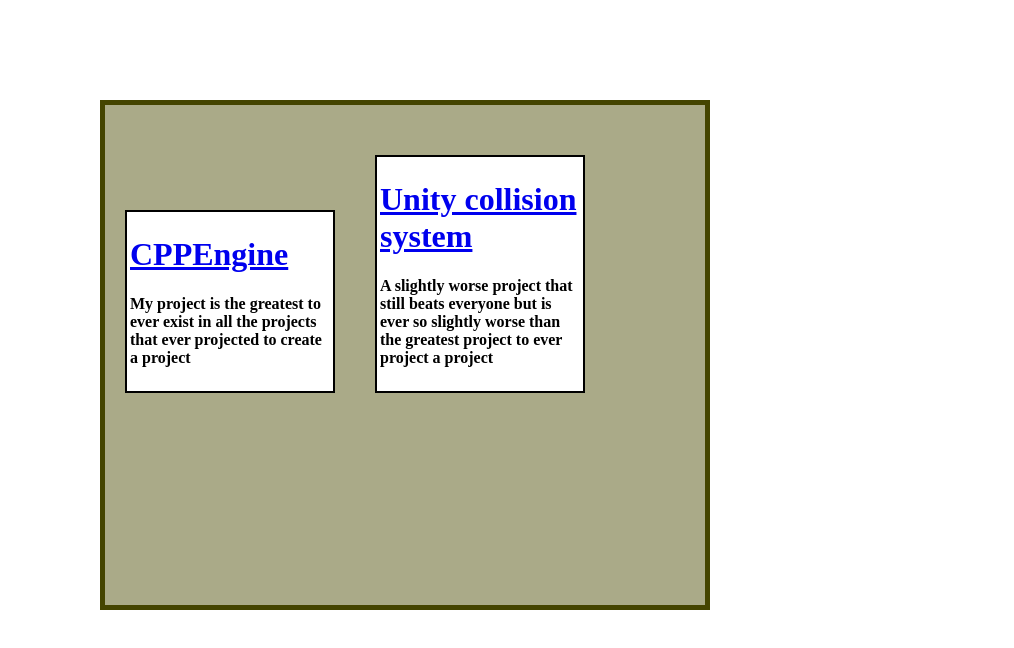
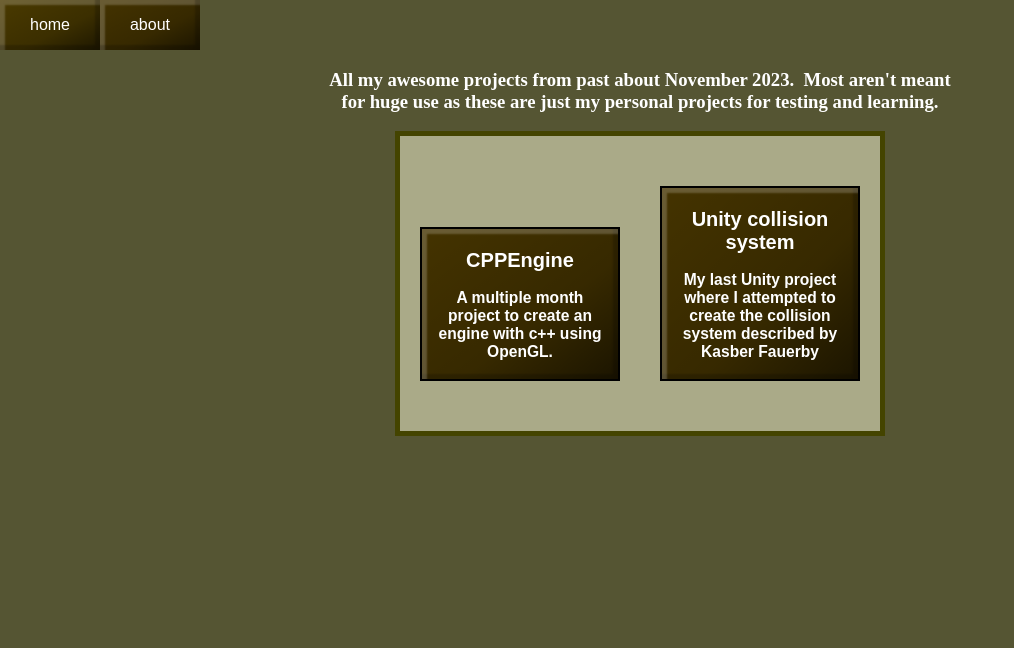
Before and after one commit to Slycodger/Slycodger.github.io, a plain HTML site: page index.html in a window 1280 px wide. Shown: the whole page, without its empty margins (0-1014 px from the left). Drawn offline with Linux system fonts and the light colour scheme.

Commit message:
-8/6/2024

```diff
--- /dev/null
+++ b/About/Run.js
@@ -0,0 +1,4 @@
+startBackground(...[new pageButton("home", "../index.html"), new pageButton("about", "index.html")]);
+br();
+br();
+addText("bigText", "Hello hello this should be big text");
--- /dev/null
+++ b/CPPEngine/Run.js
@@ -0,0 +1,6 @@
+startBackground(...[new pageButton("home", "../index.html"), new pageButton("about", "../About/index.html")]);
+br();
+addButtons("clickButtons", ...[new pageButton("Download", "https://github.com/Slycodger/CPPEngine/archive/refs/tags/slycodger.zip"), new pageButton("Git", "https://github.com/Slycodger/CPPEngine/tree/slycodger")]);
+br();
+br();
+addText("bigText", "Some form of a C++ engine.  I never got around to everything I wanted, like sound and a good lighting system.  It is still a decent way to test out OpenGL within C++ with object control, text, some form of a camera system, shader control, and just vague stuff you need for an engine.  There has been all sorts of things in here that I decided to remove/set aside such as stencil lighting, lines, auto rebuild on file change, and a script viewer.  I have not made a version for easy use yet as this git has just been a way to save the files individually, instead of sharing the entire project for use out of the box.  This is definitely not a good engine, but can be used as a baseline for creating things.  Think of it as a template project that you can build yourself.  If I get better at all of this I will come back and redo most things to make this a proper engine.  The reason for 90% of the code being HTML is because of one of the libraries.  I think it's freeType but I'm not too sure.  The entire project that I made is around 3000 lines.  So it's pretty small if you want to change up stuff or look through for yourself.  Be prepared to be disappointed, I never made any neat or nice code since I want to work on something else");
--- /dev/null
+++ b/Functions.js
@@ -0,0 +1,83 @@
+class pageButton {
+    constructor(text, link) {
+        this.text = text;
+        this.link = link;
+    }
+}
+
+function createMainBox() {
+    ParentBox = document.createElement('div');
+    ParentBox.className = "projectParent";
+    document.body.appendChild(ParentBox);
+}
+
+function createProjectBox(TitleText, Weblink, DescriptionText) {
+    var Button = document.createElement("button");
+    var TextDiv = document.createElement("div");
+    var MainText = document.createElement("h2");
+    var SecondaryText = document.createElement("h3");
+    var HyperLink = document.createElement("a");
+    MainText.append(TitleText);
+    SecondaryText.append(DescriptionText);
+    HyperLink.setAttribute("href", Weblink);
+    Button.className = "projectElement";
+    TextDiv.className = "boxText";
+    TextDiv.appendChild(MainText);
+    TextDiv.appendChild(SecondaryText);
+    Button.appendChild(TextDiv);
+    HyperLink.appendChild(Button);
+    ParentBox.appendChild(HyperLink);
+}
+
+function addDescription(Description)
+{
+	var DescriptionDiv = document.createElement("div");
+    var DescriptionText = document.createElement("h3");
+    DescriptionDiv.className = "descriptionText";
+    DescriptionText.append(Description.replaceAll('  ', '\xA0\xA0'));
+    DescriptionDiv.appendChild(DescriptionText);
+    document.body.appendChild(DescriptionDiv);
+}
+function addText(div, Text)
+{
+	var TextDiv = document.createElement("div");
+	var TextElement = document.createElement("h1");
+
+	TextDiv.className = div;
+	TextElement.append(Text.replaceAll('  ', '\xA0\xA0'));
+
+	TextDiv.appendChild(TextElement);
+	document.body.appendChild(TextDiv);
+}
+
+function br()
+{
+	document.body.appendChild(document.createElement("br"));
+}
+
+function startBackground(...Links)
+{
+    document.body.style.backgroundColor = "#555533";
+	addButtons("homeButtons", ...Links);
+}
+
+function addButtons(divClass, ...Links)
+{
+	for(let Button of Links)
+	{
+		var ButtonClass = document.createElement("button");
+		var ButtonLink = document.createElement("a");
+		var DivElement = document.createElement("div");
+
+		DivElement.className = divClass;
+		ButtonClass.className = "pageButton";
+
+		ButtonLink.setAttribute("href", Button.link);
+		ButtonClass.append(Button.text);
+
+		ButtonLink.appendChild(ButtonClass);
+		DivElement.appendChild(ButtonLink);
+
+		document.body.appendChild(DivElement);
+	}
+}
--- /dev/null
+++ b/Run.js
@@ -0,0 +1,8 @@
+var ParentBox;
+
+startBackground(...[new pageButton("home", "index.html"), new pageButton("about", "./About/index.html")]);
+br();
+addDescription("All my awesome projects from past about November 2023.  Most aren't meant for huge use as these are just my personal projects for testing and learning.");
+createMainBox();
+createProjectBox("CPPEngine", "./CPPEngine/index.html", "A multiple month project to create an engine with c++ using OpenGL.");
+createProjectBox("Unity collision system", "./UnityCollisionSystem/index.html", "My last Unity project where I attempted to create the collision system described by Kasber Fauerby");
--- a/Styles.css
+++ b/Styles.css
@@ -1,20 +1,109 @@
 .projectParent {
-    position: absolute;
     background-color: #aaaa88;
     border: 5px solid #444400;
-    width: 600px;
-    height: 500px;
-    top: 100px;
-    left: 100px;
+    width: fit-content;
+    height: fit-content;
+    max-width: 1500px;
+    text-align: center;
+    margin: auto;
 }
 
-.projectElement
-{
+.projectElement {
     display: inline-block;
     margin: 50px 20px 50px 20px;
     border: 2px solid #000000;
     padding: 3px 3px 3px 3px;
     max-width: 200px;
     height: fit-content;
-    background-color: #ffffffff;
+    background-color: #443300;
+    color: #fff;
+    box-shadow: inset 5px 5px 2px rgba(255, 255, 255, 0.2), inset -5px -5px 2px rgba(0, 0, 0, 0.2);
+    background-image: linear-gradient( to top left, rgba(0, 0, 0, 0.6), rgba(0, 0, 0, 0.2) 40%, rgba(0, 0, 0, 0) );
 }
+
+.projectElement:hover
+{
+    background-color: #4a3a00;
+}
+
+.projectElement:active
+{
+    box-shadow: inset 5px 5px 2px rgba(0, 0, 0, 0.2), inset -5px -5px 2px rgba(255, 255, 255, 0.2);
+    background-image: linear-gradient( to bottom right, rgba(0, 0, 0, 0.6), rgba(0, 0, 0, 0.2) 40%, rgba(0, 0, 0, 0));
+}
+
+.boxText
+{
+    margin: 5px 10px 5px 10px;
+}
+
+.projectElement a:link
+{
+    color: #fff;
+}
+.projectElement a:visited
+{
+    color: #fff;
+}
+.projectElement a:hover
+{
+    color: #aaa;
+}
+.projectElement a:active
+{
+    color: #222;
+}
+
+.descriptionText
+{
+    text-align: center;
+    color: #fff;
+	margin-left: 25%;
+	margin-right: 25%;
+}
+
+.bigText
+{
+	background-color: #000;
+	text-align: center;
+	color: #0ff;
+	margin: 0 10% 0 10%;
+	border: 2px solid #fff;
+	padding: 10px 10px 10px 10px;
+	overflow-wrap: anywhere;
+}
+
+.pageButton
+{
+    border: 0;
+    background-color: #443300;
+    width: fit-content;
+    float: inherit;
+    min-width: 100px;
+    min-height: 50px;
+    color: #ffffff;
+    font-size: 1rem;
+    box-shadow: inset -5px -5px 2px rgba(0, 0, 0, 0.2), inset 5px 5px 2px rgba(255, 255, 255, 0.2);
+    background-image: linear-gradient( to top left, rgba(0, 0, 0, 0.6), rgba(0, 0, 0, 0.2) 40%, rgba(0, 0, 0, 0) );
+}
+.pageButton:hover
+{
+    background-color: #4a3a00;
+}
+.pageButton:active
+{
+    box-shadow: inset 5px 5px 2px rgba(0, 0, 0, 0.2), inset -5px -5px 2px rgba(255, 255, 255, 0.2);
+    background-image: linear-gradient( to bottom right, rgba(0, 0, 0, 0.6), rgba(0, 0, 0, 0.2) 40%, rgba(0, 0, 0, 0));
+}
+
+.clickButtons
+{
+	margin: 0 0 0 30%;
+	display: inline-block;
+}
+
+.homeButtons
+{
+	margin: -8px 8px 0px -8px;
+	display: inline-block;
+}
--- a/Type.js
+++ /dev/null
@@ -1,26 +0,0 @@
-createMainBox();
-createProjectBox("CPPEngine", "https://slycodger55.github.io/CPPEngine/", "My project is the greatest to ever exist in all the projects that ever projected to create a project");
-createProjectBox("Unity collision system", "https://github.com/Slycodger55/CollisionTest", "A slightly worse project that still beats everyone but is ever so slightly worse than the greatest project to ever project a project");
-var ParentBox;
-function createMainBox() {
-    ParentBox = document.createElement('div');
-    ParentBox.className = "projectParent";
-    document.body.appendChild(ParentBox);
-}
-function createProjectBox(TitleText, Weblink, DescriptionText) {
-    var DivElement = document.createElement("div");
-    var MainText = document.createElement("h1");
-    var HyperLink = document.createElement("a");
-    var SecondaryText = document.createElement("h4");
-    MainText.appendChild(HyperLink);
-    HyperLink.setAttribute("href", Weblink);
-    HyperLink.appendChild(document.createTextNode(TitleText));
-    SecondaryText.appendChild(document.createTextNode(DescriptionText));
-    DivElement.className = "projectElement";
-    DivElement.appendChild(MainText);
-    DivElement.appendChild(SecondaryText);
-    ParentBox.appendChild(DivElement);
-}
-function showInputs() {
-}
-//# sourceMappingURL=Type.js.map
--- /dev/null
+++ b/UnityCollisionSystem/Run.js
@@ -0,0 +1,6 @@
+startBackground(...[new pageButton("home", "../index.html"), new pageButton("about", "../About/index.html")]);
+br();
+addButtons("clickButtons", ...[new pageButton("Download", "https://github.com/Slycodger/CollisionTest/archive/refs/tags/slycodger.zip"), new pageButton("Git", "https://github.com/Slycodger/CollisionTest/tree/slycodger")]);
+br();
+br();
+addText("bigText", "A unity project that I created in hopes of making a collision system described by Kasper Fauerby.  It does not support rotations as I made this before I got into the mess of transformations.  The code is just about unreadable for me because I only really learned how to write readable code recently.  There should already be a scene prepared, or you can create your own.  It should support all closed meshes as long as they aren't rotated in the Unity editor.  I have not thoroughly tested this, but from what I can remember it shouldn't have any issues with any closed meshes.");
--- a/index.html
+++ b/index.html
@@ -2,21 +2,16 @@
 <html>
 <head>
 <meta charset="UTF-8">
-<meta name="viewport" content="width=device-width, initial-scale=1.0">
-<title>Clicky clicky</title>
+<title>Main page</title>
 
-<!-- CSS stuff -->
 <link rel="stylesheet" href="Styles.css">
+<script src="Functions.js"></script>
 
 </head>
 
-<!-- Put main stuff here -->
 <body>
 
-<!-- Main script -->
-
-    <script src="Type.js"></script>
-
+<script src="Run.js"></script>
 
 </body>
 
```
Also changed, not shown: About/index.html (added, +18 -0 lines), CPPEngine/index.html (added, +18 -0 lines), UnityCollisionSystem/index.html (added, +18 -0 lines).
